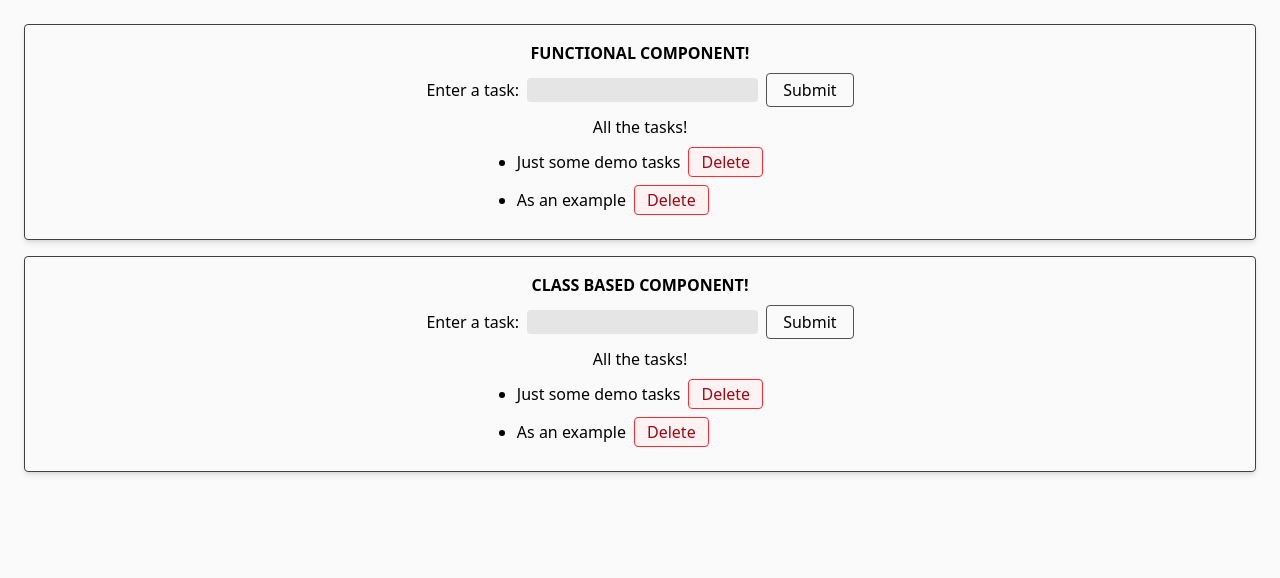
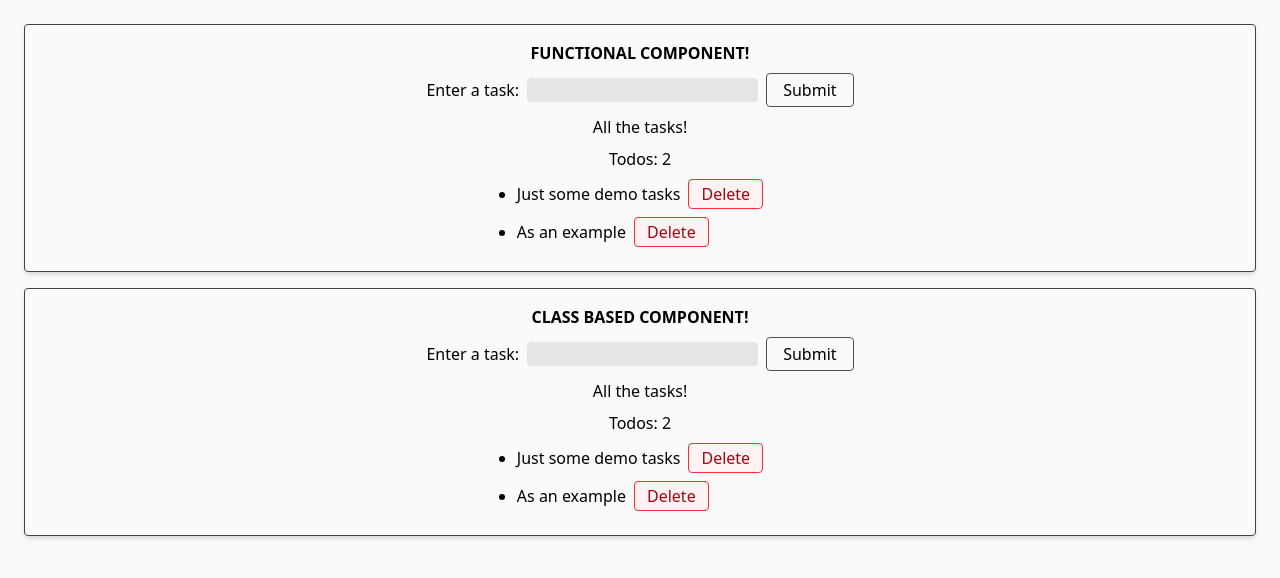
Before and after one commit to Carlosaac23/TOP-class-based-component, a React (Vite) app: page / in a window 1280 px wide. Shown: the top 578 px of the page. Built offline with nearby package versions, Linux system fonts and the light colour scheme.

Commit message:
feat: import Count component to each component and pass as a props the number of todo items

```diff
--- a/src/components/Class-Input.jsx
+++ b/src/components/Class-Input.jsx
@@ -1,4 +1,5 @@
 import { Component } from 'react';
+import Count from './Count';
 
 export default class ClassInput extends Component {
   constructor(props) {
@@ -56,6 +57,7 @@ export default class ClassInput extends Component {
           </button>
         </form>
         <h4>All the tasks!</h4>
+        <Count todos={this.state.todos.length} />
         <ul className='list-disc'>
           {this.state.todos.map((todo, index) => (
             <div className='flex items-center gap-2 mb-2'>
--- a/src/components/Functional-Input.jsx
+++ b/src/components/Functional-Input.jsx
@@ -1,4 +1,5 @@
 import { useState } from 'react';
+import Count from './Count';
 
 export default function FunctionalInput({ name }) {
   const [todos, setTodos] = useState(['Just some demo tasks', 'As an example']);
@@ -40,6 +41,7 @@ export default function FunctionalInput({ name }) {
         </button>
       </form>
       <h4>All the tasks!</h4>
+      <Count todos={todos.length} />
       <ul className='list-disc'>
         {todos.map((todo, index) => (
           <div className='flex items-center gap-2 mb-2'>
```
